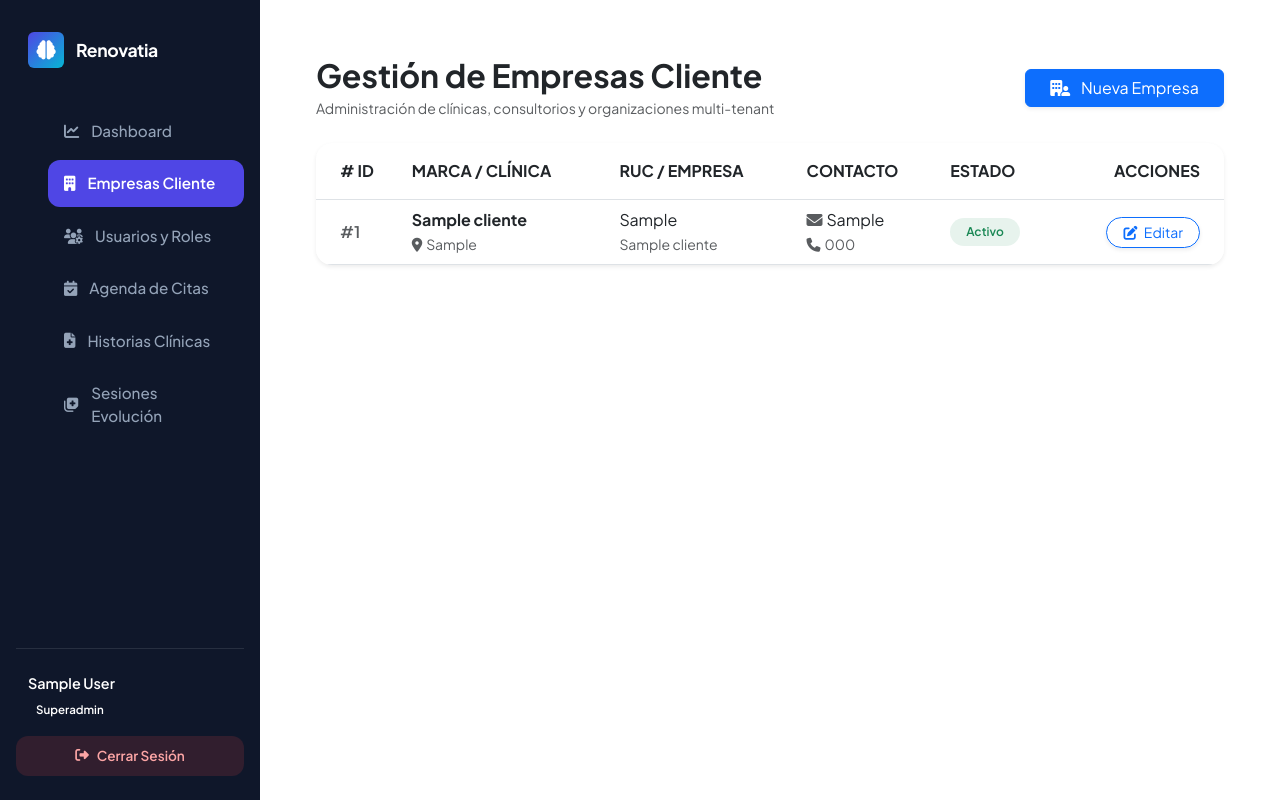
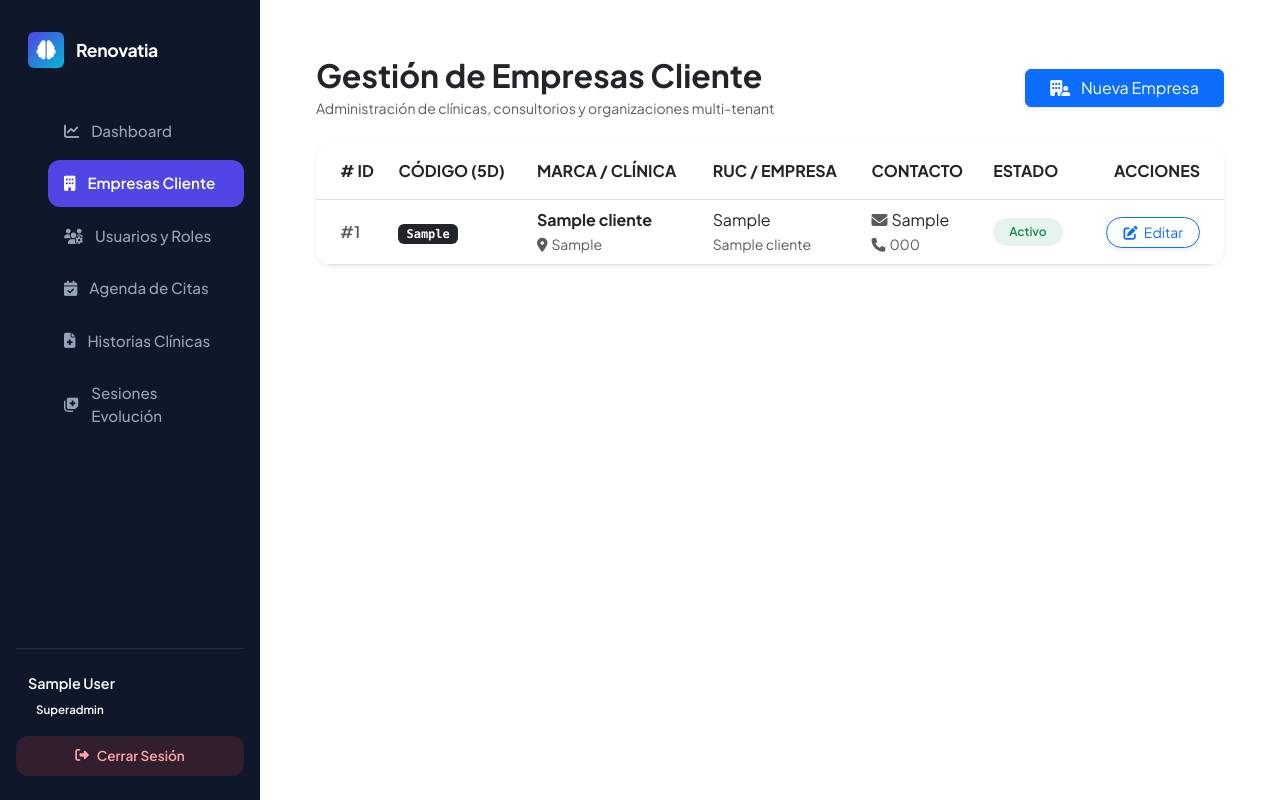
Before and after one commit to karenpbq-bot/TMTR---Renovatia, a Flask app: page /clientes in a window 1280 px wide. Run offline with Flask 3, Linux system fonts and the light colour scheme; the visitor is signed in with stand-in values (Sample User, id 1); tables that the repository leaves empty hold one stand-in row (values such as "Sample post").

Commit message:
Add badge for invitation code in clientes table

```diff
--- a/templates/clientes.html
+++ b/templates/clientes.html
@@ -20,6 +20,7 @@
                     <thead class="bg-light text-uppercase fs-7 text-secondary">
                         <tr>
                             <th class="py-3 ps-4"># ID</th>
+                            <th class="py-3">Código (5D)</th>
                             <th class="py-3">Marca / Clínica</th>
                             <th class="py-3">RUC / Empresa</th>
                             <th class="py-3">Contacto</th>
@@ -31,6 +32,9 @@
                         {% for c in clientes %}
                         <tr>
                             <td class="ps-4 fw-semibold text-muted">#{{ c.id_cliente }}</td>
+                            <td>
+                                <span class="badge bg-dark text-white font-monospace px-2 py-1">{{ c.codigo_invitacion_5d }}</span>
+                            </td>
                             <td>
                                 <div class="fw-bold text-dark">{{ c.nombre_marca }}</div>
                                 <small class="text-muted"><i class="fa-solid fa-location-dot me-1"></i>{{ c.direccion or 'Sin dirección' }}</small>
@@ -56,7 +60,7 @@
                         </tr>
                         {% else %}
                         <tr>
-                            <td colspan="6" class="text-center py-5 text-muted">
+                            <td colspan="7" class="text-center py-5 text-muted">
                                 <i class="fa-solid fa-building-circle-exclamation fs-2 mb-2 d-block"></i>
                                 No hay empresas cliente registradas en el sistema.
                             </td>
```
